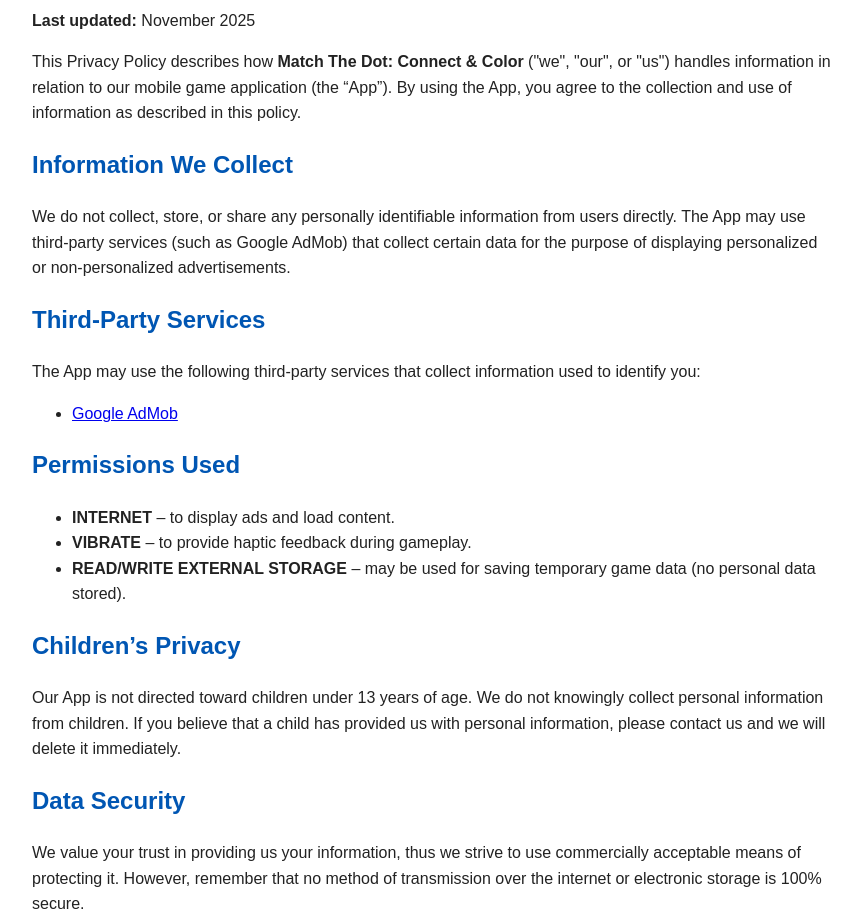
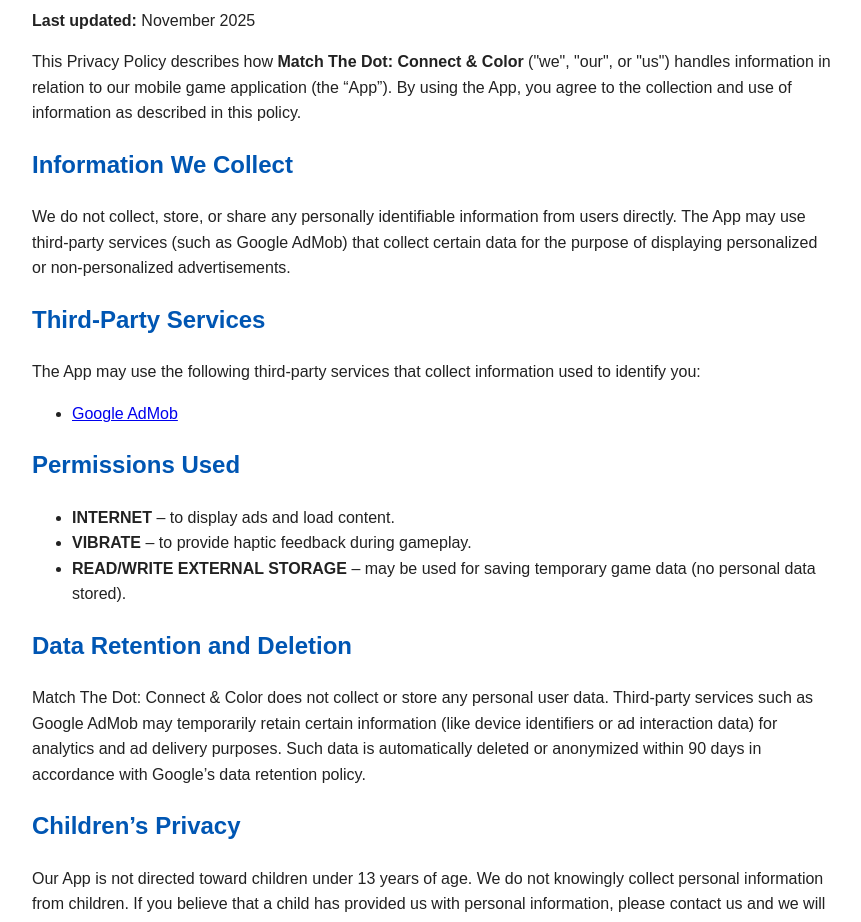
Before and after one commit to RainbowNo/mtd-privacy-policy, a plain HTML site: page index.html in a window 1280 px wide. Shown: the part 97-1019 px from the top of the page, without its empty margins (208-1069 px from the left). Drawn offline with Linux system fonts and the light colour scheme.

Commit message:
Add data retention and deletion information
Added section on data retention and deletion policies.

```diff
--- a/index.html
+++ b/index.html
@@ -38,6 +38,16 @@
     <li><strong>READ/WRITE EXTERNAL STORAGE</strong> – may be used for saving temporary game data (no personal data stored).</li>
   </ul>
 
+  <h2>Data Retention and Deletion</h2>
+  <p>
+    Match The Dot: Connect & Color does not collect or store any personal user data.
+    Third-party services such as Google AdMob may temporarily retain certain information
+    (like device identifiers or ad interaction data) for analytics and ad delivery purposes.
+    Such data is automatically deleted or anonymized within 90 days in accordance with
+    Google’s data retention policy.
+  </p>
+
+
   <h2>Children’s Privacy</h2>
   <p>
     Our App is not directed toward children under 13 years of age.
```
